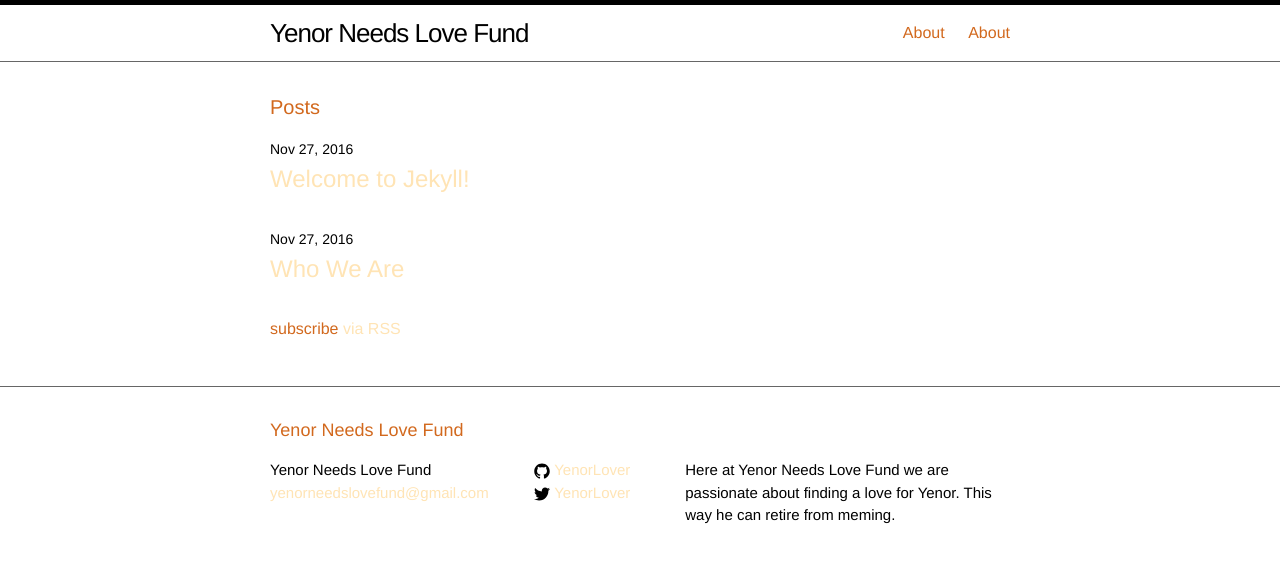
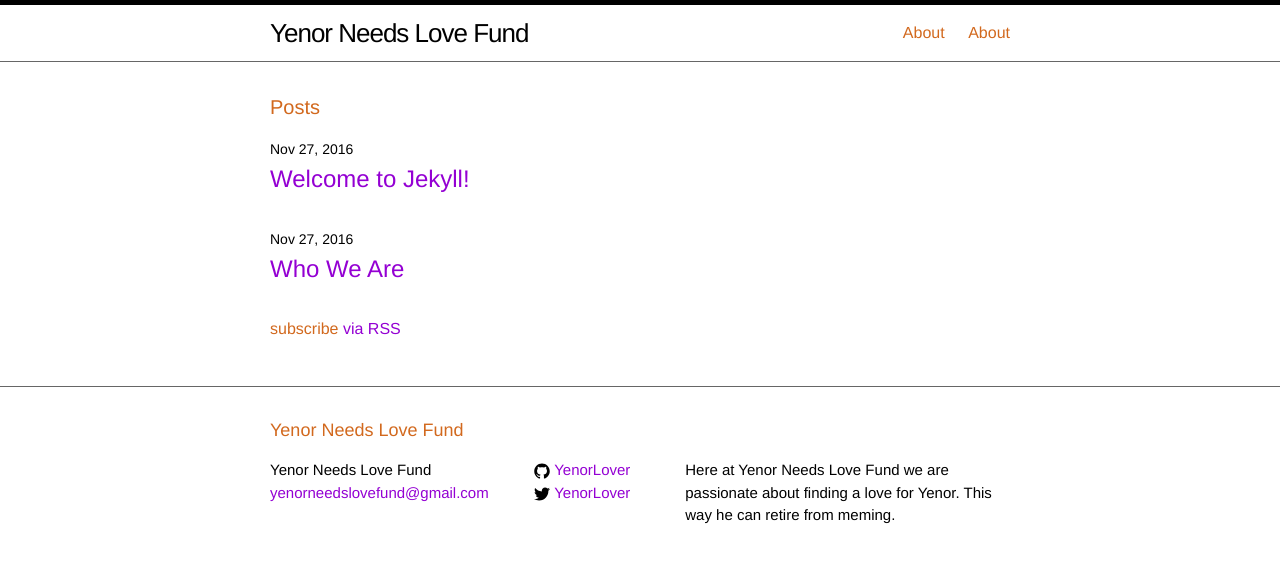
Before and after one commit to killbotryan/killbotryan.github.io, a Jekyll site: the page built from index.html, in a window 1280 px wide. Shown: the top 563 px of the page. Built offline with Jekyll 4.4.1, drawn with Linux system fonts in a browser that asks for light colours.

Commit message:
Update main.scss

```diff
--- a/css/main.scss
+++ b/css/main.scss
@@ -16,7 +16,7 @@ $spacing-unit:     30px;
 
 $text-color:       chocolate;
 $background-color: white;
-$brand-color:      moccasin;
+$brand-color:      darkviolet;
 
 $grey-color:       black;
 $grey-color-light: lighten($grey-color, 40%);
```
